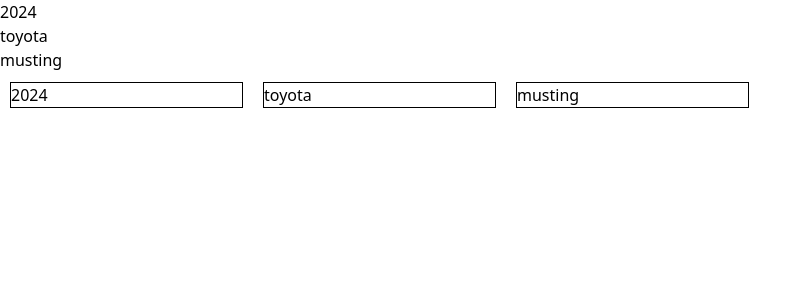
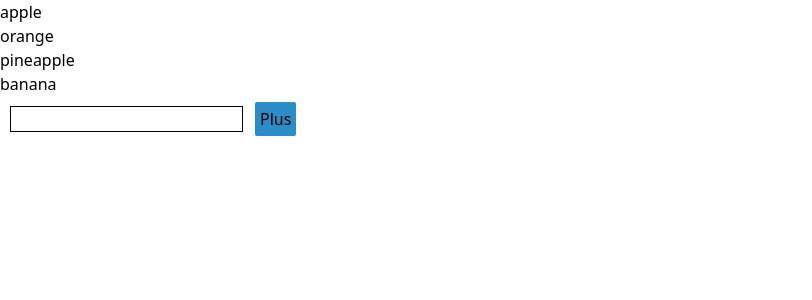
Before and after one commit to KimberlyYen/react-crash-2024, a React (Vite) app: page / in a window 1280 px wide. Shown: the top 300 px of the page, without its empty margins (0-812 px from the left). Built offline with nearby package versions, Linux system fonts and the light colour scheme.

Commit message:
當我輸入input值，新增進陣列

```diff
--- a/src/App.jsx
+++ b/src/App.jsx
@@ -6,7 +6,8 @@
 // import CountTwo from "./CountTwo"
 // import Input from "./Input"
 // import PickUpColor from "./PickUpColor"
-import MyComponents from "./MyComponents"
+// import MyComponents from "./MyComponents"
+import Array from "./Array"
 
 const App = () => {
 
@@ -20,7 +21,8 @@ const App = () => {
       {/* <CountTwo /> */}
       {/* <Input /> */}
       {/* <PickUpColor /> */}
-      <MyComponents />
+      {/* <MyComponents /> */}
+      <Array />
     </div>
   )
 }
--- /dev/null
+++ b/src/Array.jsx
@@ -0,0 +1,33 @@
+import { useState } from "react";
+
+const Array = () => {
+
+    const [ food , setFood ] = useState(['apple','orange','pineapple','banana'])
+    // const food = ['apple','orange','pineapple','banana']
+
+    const [newItem, setNewItem] = useState('');
+
+    const handlePlus = () => {
+        if ( newItem !== '') {
+            setFood( prev => [ ...prev, newItem ])
+            setNewItem('')
+        }
+    }
+
+  return (
+    <div>
+      <ul>
+        {food.map(item => (<li key={item}> {item} </li>))}
+      </ul>
+      <input
+        type="text"
+        value={newItem}
+        onChange={(e) => setNewItem(e.target.value)}
+        />
+              {newItem}
+      <button onClick={handlePlus}>Plus</button>
+    </div>
+  )
+}
+
+export default Array
--- a/src/MyComponents.jsx
+++ b/src/MyComponents.jsx
@@ -5,15 +5,15 @@ const MyComponents = () => {
 
 
   function handleYear (e){
-    setCar({...car, year: e.target.value})
+    setCar(car => ({...car, year: e.target.value}))
   }
 
   function handleCar (e){
-    setCar({...car,car: e.target.value})
+    setCar(car => ({...car,car: e.target.value}))
   }
 
   function handleModal (e){
-    setCar({...car,modal: e.target.value})
+    setCar(car => ({...car,modal: e.target.value}))
   }
 
   return (
```
